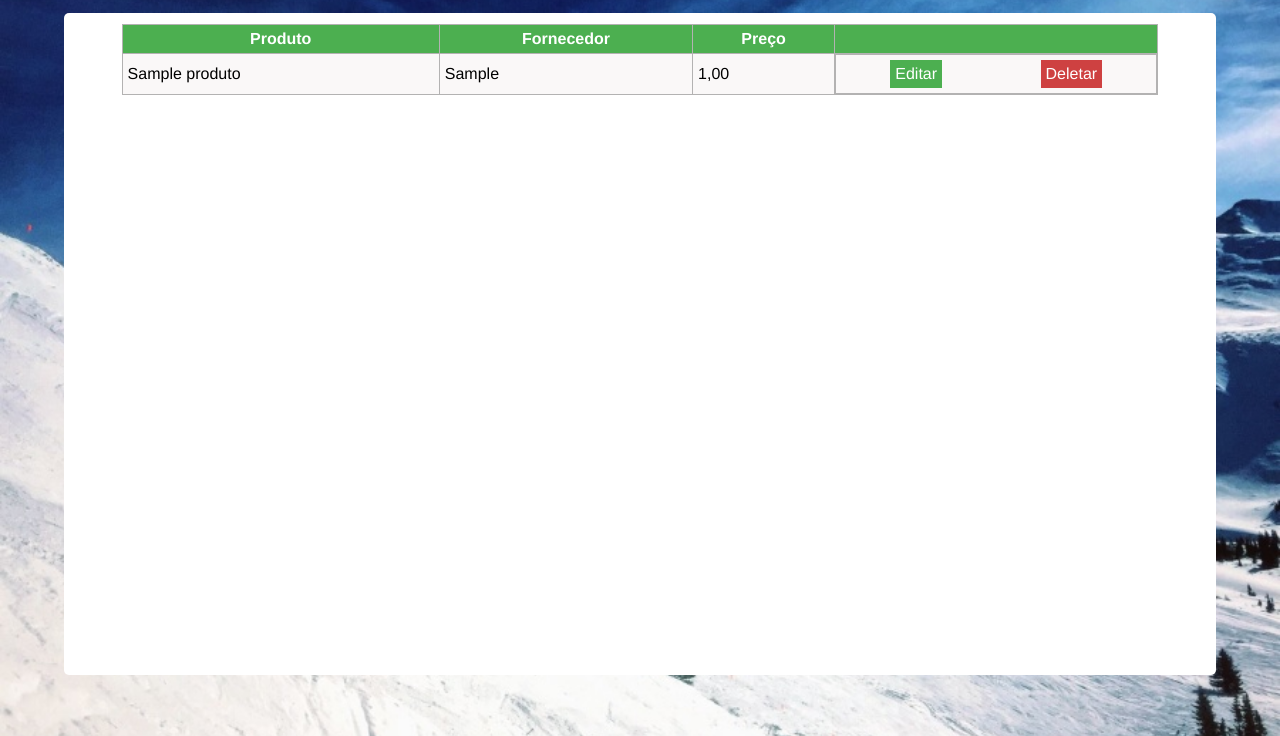
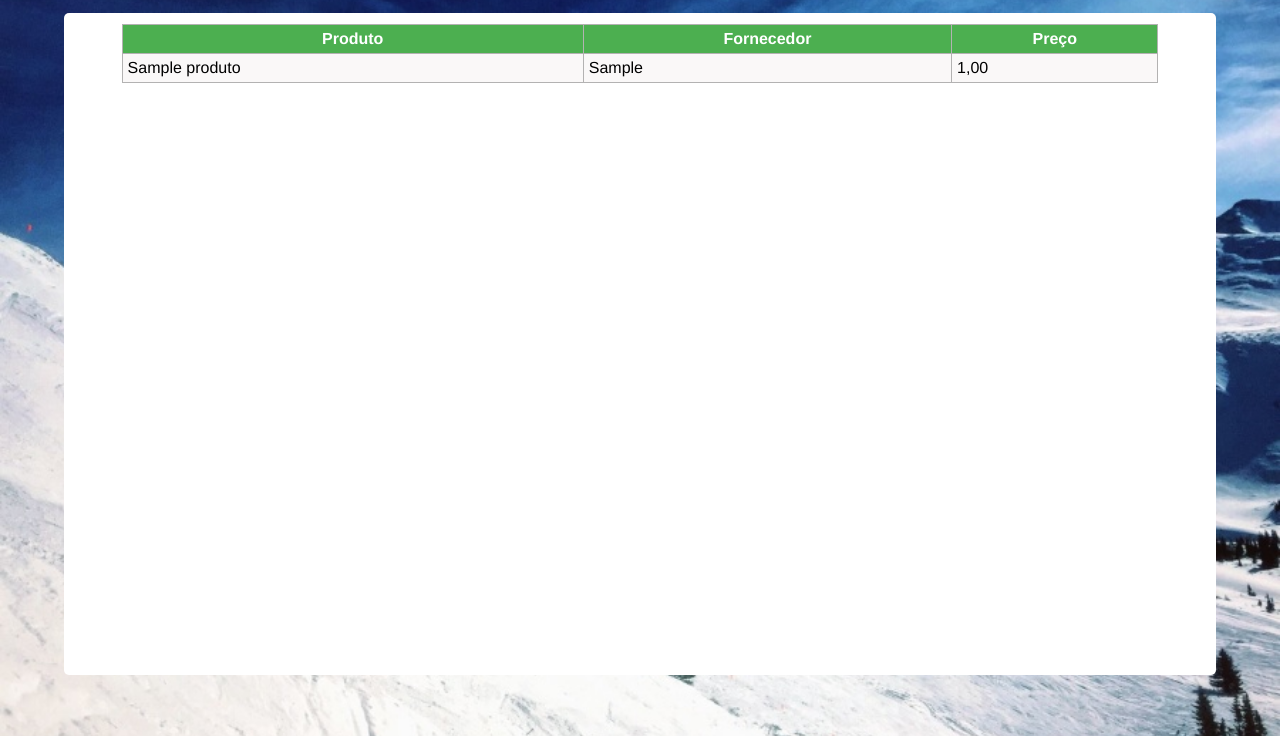
Before and after one commit to rylderoliveira/Django, a Django app: page /listaProdutos in a window 1280 px wide. Shown: the part 64-800 px from the top of the page. Run offline with Django 4.2, Linux system fonts and the light colour scheme; tables that the repository leaves empty hold one stand-in row (values such as "Sample post").

Commit message:
Condicionando os botões

```diff
--- a/templates/partials/tabela.html
+++ b/templates/partials/tabela.html
@@ -5,7 +5,9 @@
                 <th>Produto</th>
                 <th>Fornecedor</th>
                 <th>Preço</th>
-                <th></th>
+                {% if user.is_authenticated %}
+                    <th>Ações</th>
+                {% endif %}
             </tr>
         </thead>
         <tbody>
@@ -14,7 +16,12 @@
                     <td>{{ produto.nome }}</td>
                     <td>{{ produto.fornecedor }}</td>
                     <td>{{ produto.preco }}</td>
-                    <td class="botoes"><a href="{% url 'editarProduto' produto.id %}" class="editar">Editar</a><a href="{% url 'deletarProduto' produto.id %}" class="deletar">Deletar</a></td>
+                    {% if user.is_authenticated %}
+                        <td class="botoes">
+                            <a href="{% url 'editarProduto' produto.id %}" class="editar">Editar</a>
+                            <a href="{% url 'deletarProduto' produto.id %}" class="deletar">Deletar</a>
+                        </td>
+                    {% endif %}
                 </tr>
             {% endfor %}
         </tbody>
```
